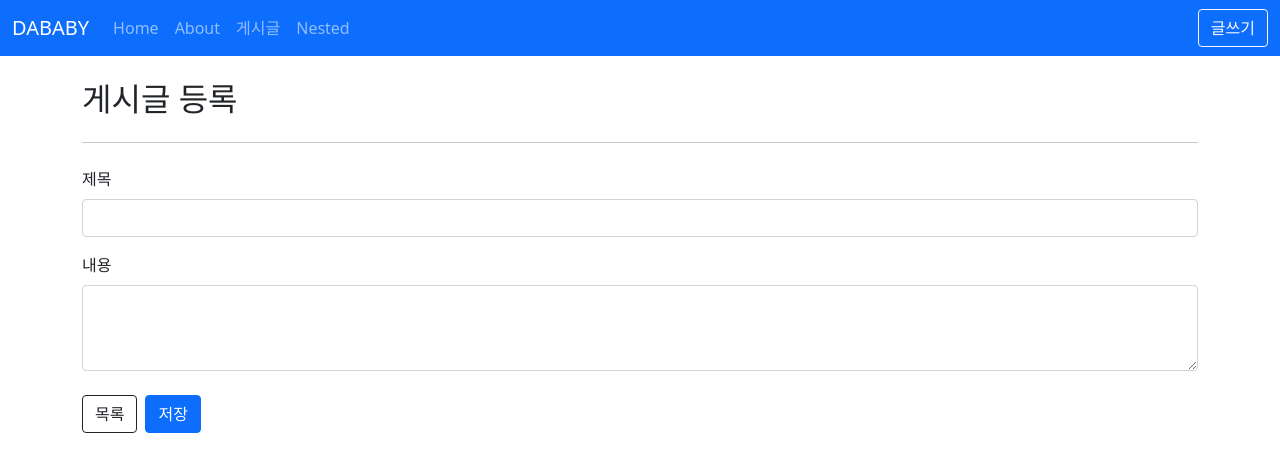
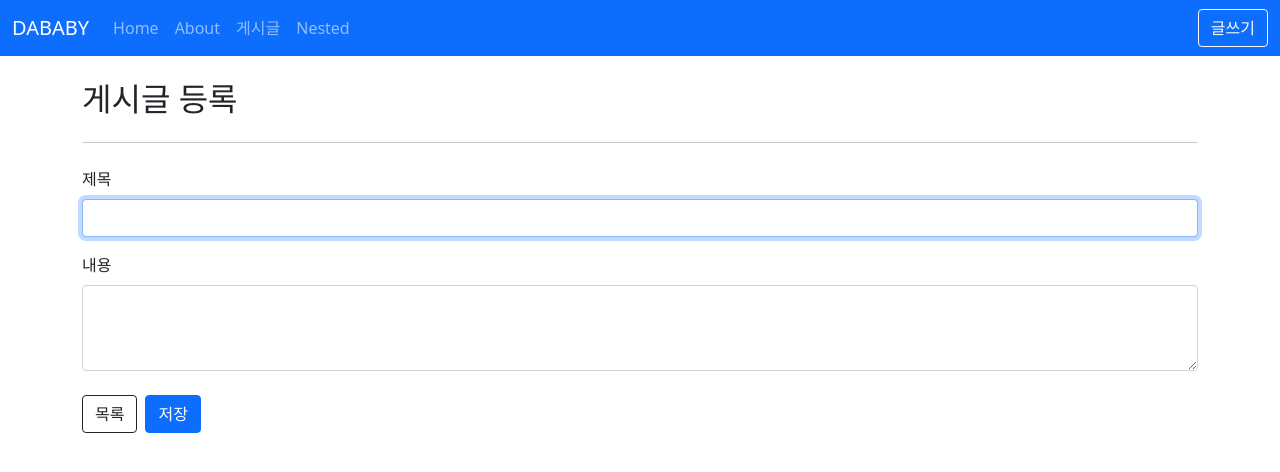
Before and after one commit to Dabee-ee/vue3-posts, a Vue app: page /posts/create in a window 1280 px wide. Shown: the top 472 px of the page. Built offline with nearby package versions, Linux system fonts and the light colour scheme.

Commit message:
feat: 커스텀 디렉티브 구현

```diff
--- a/src/components/posts/PostForm.vue
+++ b/src/components/posts/PostForm.vue
@@ -4,6 +4,7 @@
       <label for="title" class="form-label">제목</label>
       <input
         :value="title"
+        v-focus
         @input="$emit('update:title', $event.target.value)"
         type="text"
         class="form-control"
--- /dev/null
+++ b/src/directives/focus.js
@@ -0,0 +1,5 @@
+export default {
+  mounted: el => {
+    el.focus();
+  },
+};
--- a/src/main.js
+++ b/src/main.js
@@ -5,8 +5,10 @@ import App from './App.vue';
 import router from '@/router';
 import person from './plugins/person';
 import globalComponents from '@/plugins/global-components';
+import focus from '@/directives/focus';
 
 const app = createApp(App);
+app.directive('focus', focus);
 app.use(person, { name: '홍길동' });
 app.use(globalComponents);
 app.use(router);
```
